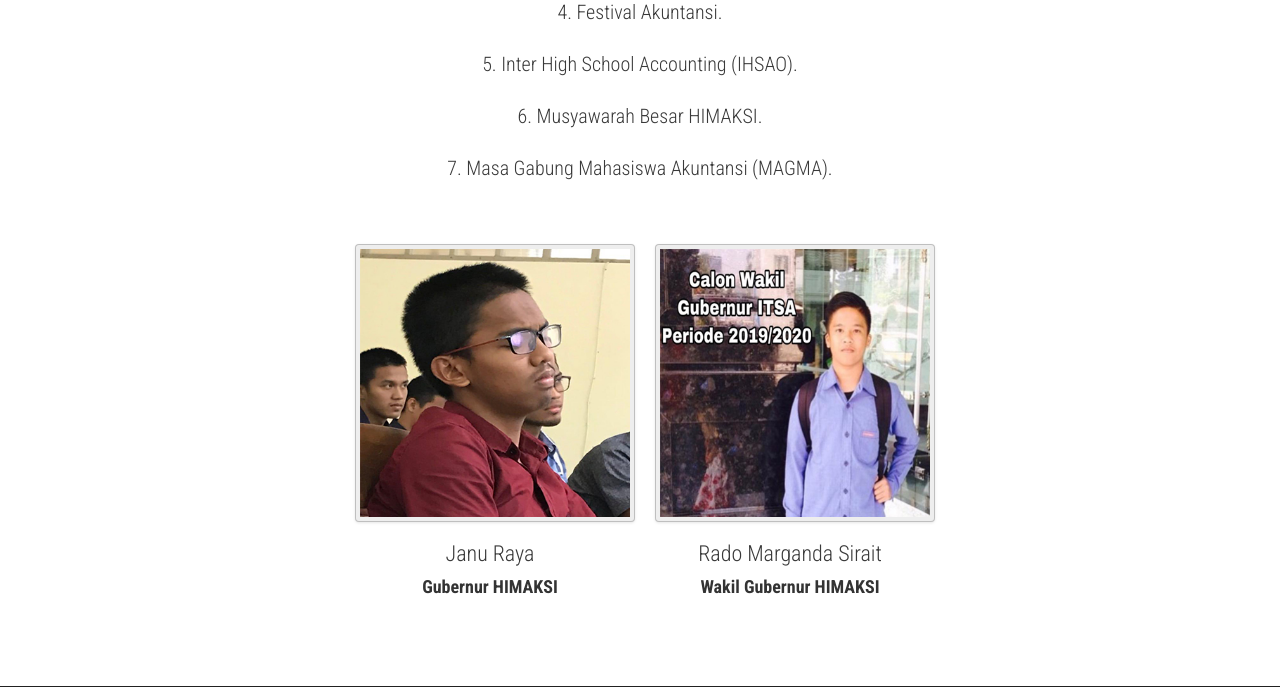
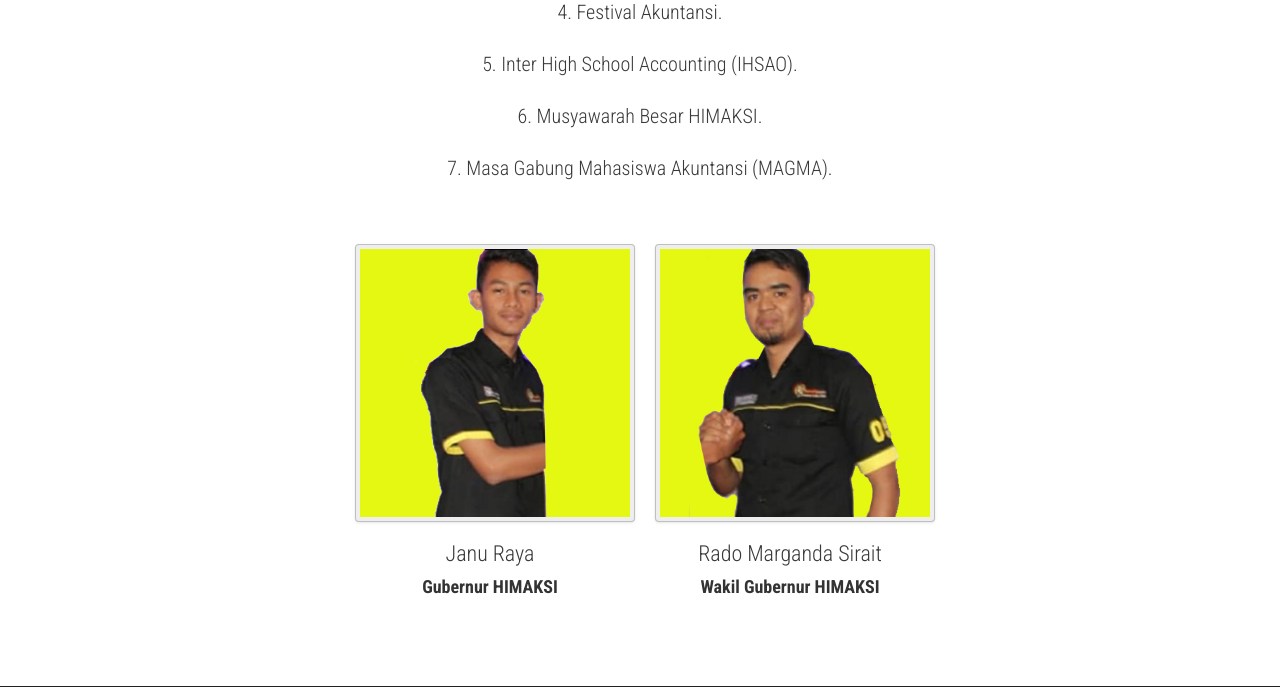
Before and after one commit to projetcweb7/SistemInformasi_HIMA, a PHP site: page /himaksi.php in a window 1280 px wide. Shown: the part 918-1605 px from the top of the page. Run offline with PHP 8.4, Linux system fonts and the light colour scheme.

Commit message:
Update himaksi.php
update file himaksi.php

```diff
--- a/himaksi.php
+++ b/himaksi.php
@@ -99,14 +99,14 @@
           </div>
         </div>
         <div class="span3">
-          <img src="assets/img/dummies/prop.jpg"  width="400px" height="400px" alt="" class="img-polaroid" />
+          <img src="assets/img/dummies/gubakt.jpg"  width="400px" height="400px" alt="" class="img-polaroid" />
           <div class="roles">
             <h4>Janu Raya</h4>
             <h5><strong>Gubernur HIMAKSI</strong></h5>
           </div>
         </div>
         <div class="span3">
-          <img src="assets/img/dummies/fikri1.jpg" height="400px" alt="" class="img-polaroid" />
+          <img src="assets/img/dummies/wagubakt.jpg" height="400px" alt="" class="img-polaroid" />
           <div class="roles">
             <h4>Rado Marganda Sirait</h4>
             <h5><strong>Wakil Gubernur HIMAKSI</strong></h5>
```
